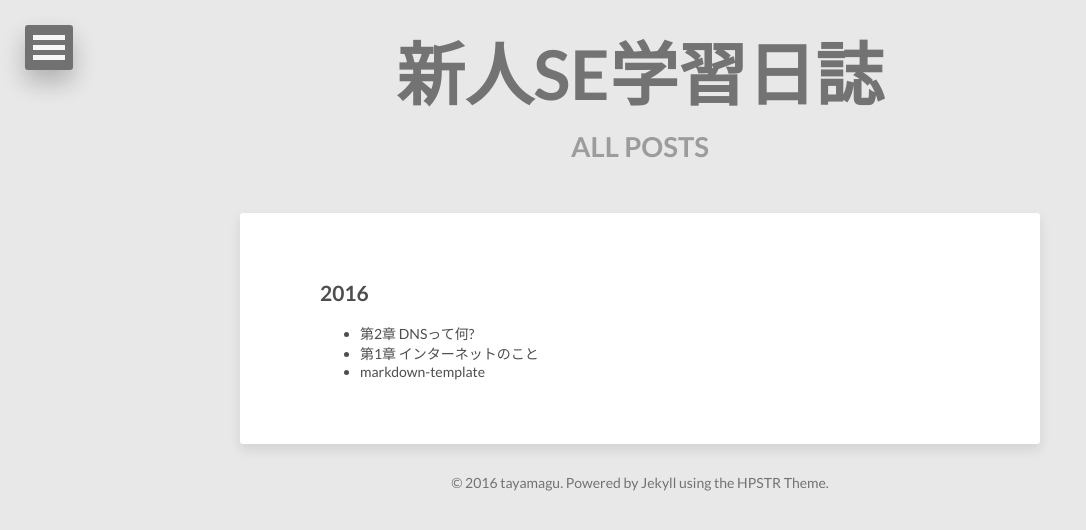
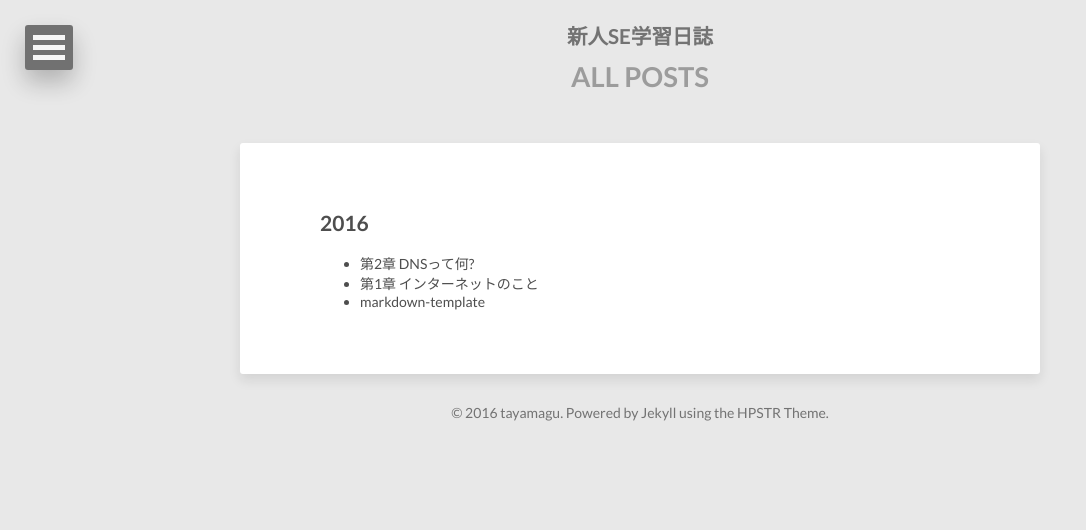
Before and after one commit to tayamagu/tayamagu.github.io, a Jekyll site: the page built from posts/index.html, in a window 1280 px wide. Shown: the top 530 px of the page, without its empty margins (0-1086 px from the left). Built offline with Jekyll 4.4.1, drawn with Linux system fonts in a browser that asks for light colours; nearby versions of some CDN libraries.

Commit message:
no message

```diff
--- a/_sass/_page.scss
+++ b/_sass/_page.scss
@@ -73,11 +73,11 @@ table, td, th {
 		color: lighten($base-color,20);
 
 		@media #{$medium} {
-			@include font-rem(48);
+			@include font-rem(18);
 		}
 
 		@media #{$large} {
-			@include font-rem(60);
+			@include font-rem(18);
 		}
 	}
 
```
